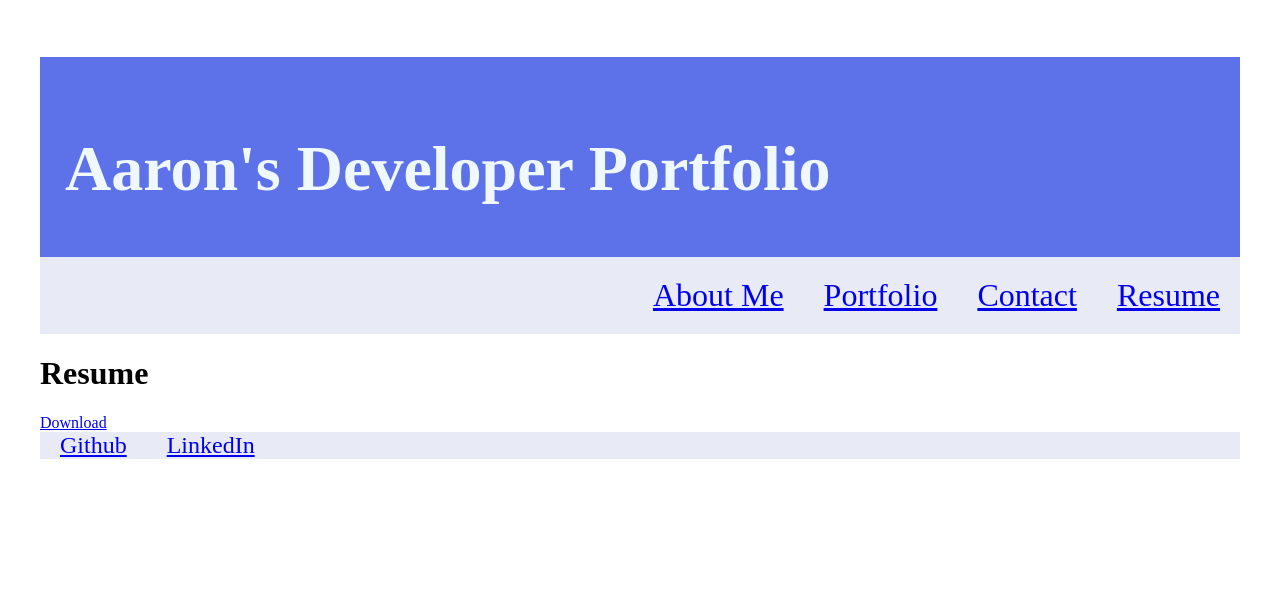
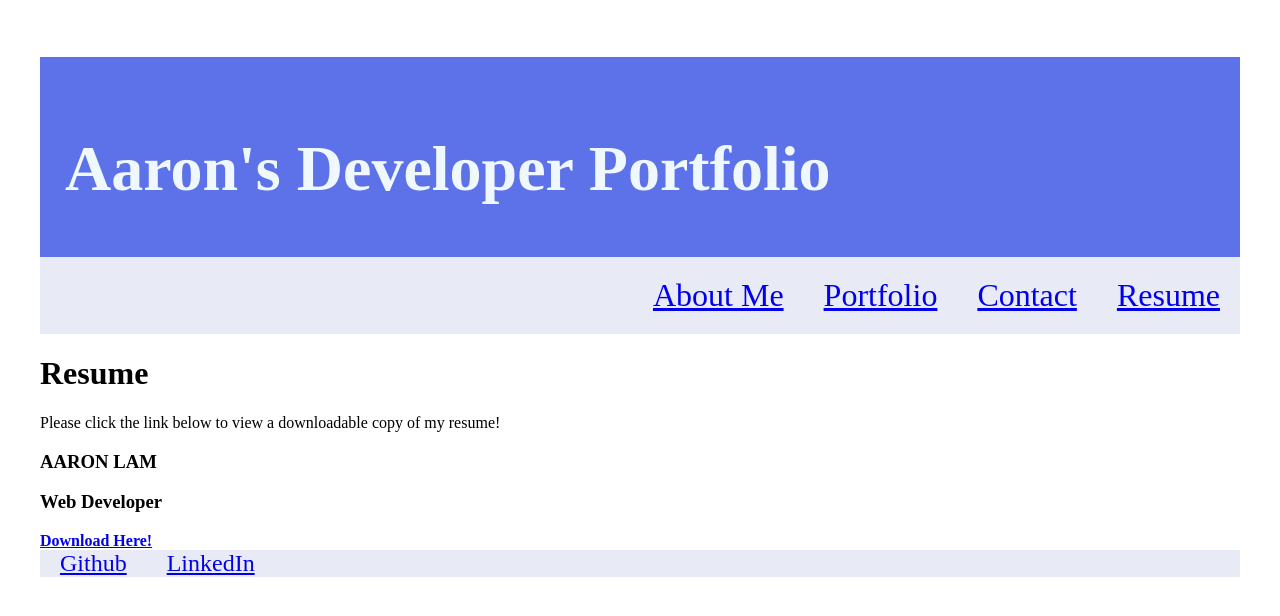
Before and after one commit to alam2tg/alam-portfolio, a React (Vite) app: page /Resume in a window 1280 px wide. Shown: the top 616 px of the page. Built offline with nearby package versions, Linux system fonts and the light colour scheme.

Commit message:
Bug fixes

```diff
--- a/src/pages/Resume.jsx
+++ b/src/pages/Resume.jsx
@@ -6,8 +6,22 @@ export default function Resume() {
 	return (
 		<div>
 			<h1>Resume</h1>
-
-			<a href="https://docs.google.com/document/d/1sxQncK5YudbjqCxupKw_lHZIc43ngg41wUeUePgm4fg/edit?usp=sharing">Download</a>
+			<p>Please click the link below to view a downloadable copy of my resume!</p>
+			<h3>AARON LAM </h3>
+			<h3>Web Developer</h3>
+			<strong></strong>
+			<p></p>
+			<strong></strong>
+			<p></p>
+			<strong></strong>
+			<p></p>
+			<strong></strong>
+			<p></p>
+			<strong></strong>
+			<p></p>
+			<strong></strong>
+			<p></p>
+			<a href="https://docs.google.com/document/d/1sxQncK5YudbjqCxupKw_lHZIc43ngg41wUeUePgm4fg/edit?usp=sharing"><strong>Download Here!</strong></a>
 		</div>
 	)
 }
```
